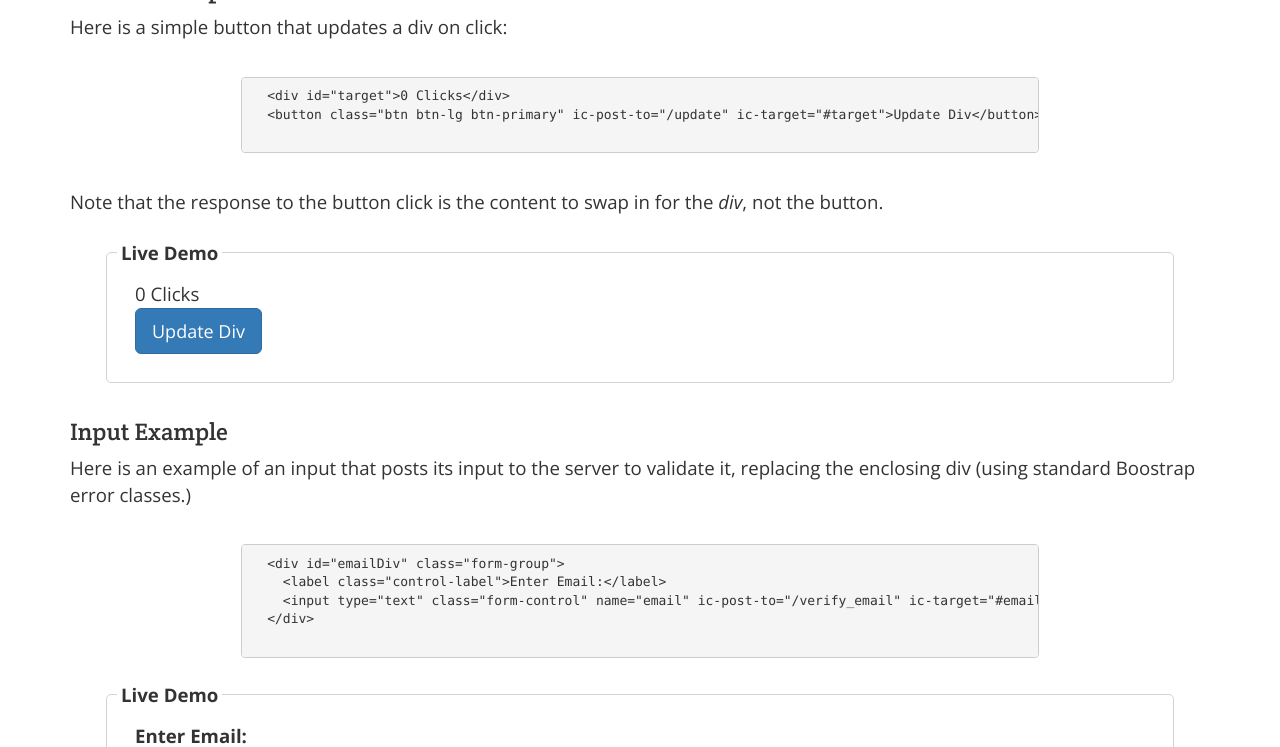
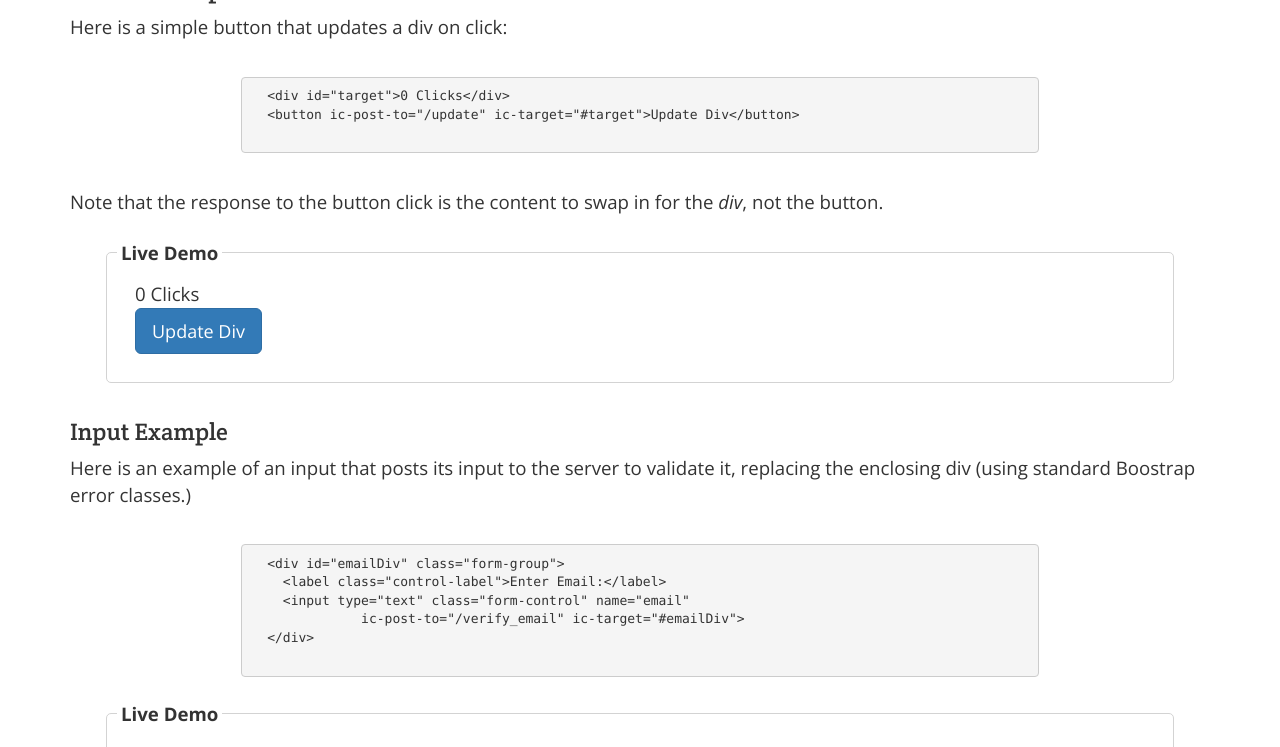
Before and after one commit to bigskysoftware/intercooler-js, a Jekyll site: the page built from www/attributes/ic-target.html, in a window 1280 px wide and 900 px high, scrolled down 301 px, cut to the strip 153-900 px from the top of the window. Built offline with Jekyll 4.4.1, drawn with Linux system fonts in a browser that asks for light colours; nearby versions of some CDN libraries; a style sheet for code colours, icons or effects is not loaded.

Commit message:
Update target docs

```diff
--- a/www/attributes/ic-target.html
+++ b/www/attributes/ic-target.html
@@ -31,7 +31,7 @@ nav: attributes > ic-target
 
       <pre>
   &lt;div id="target">0 Clicks&lt;/div>
-  &lt;button class="btn btn-lg btn-primary" ic-post-to="/update" ic-target="#target">Update Div&lt;/button>
+  &lt;button ic-post-to="/update" ic-target="#target">Update Div&lt;/button>
       </pre>
 
       <p>Note that the response to the button click is the content to swap in for the <em>div</em>, not the button.</p>
@@ -60,7 +60,8 @@ nav: attributes > ic-target
       <pre>
   &lt;div id="emailDiv" class="form-group">
     &lt;label class="control-label">Enter Email:&lt;/label>
-    &lt;input type="text" class="form-control" name="email" ic-post-to="/verify_email" ic-target="#emailDiv">
+    &lt;input type="text" class="form-control" name="email"
+              ic-post-to="/verify_email" ic-target="#emailDiv">
   &lt;/div>
       </pre>
 
```
